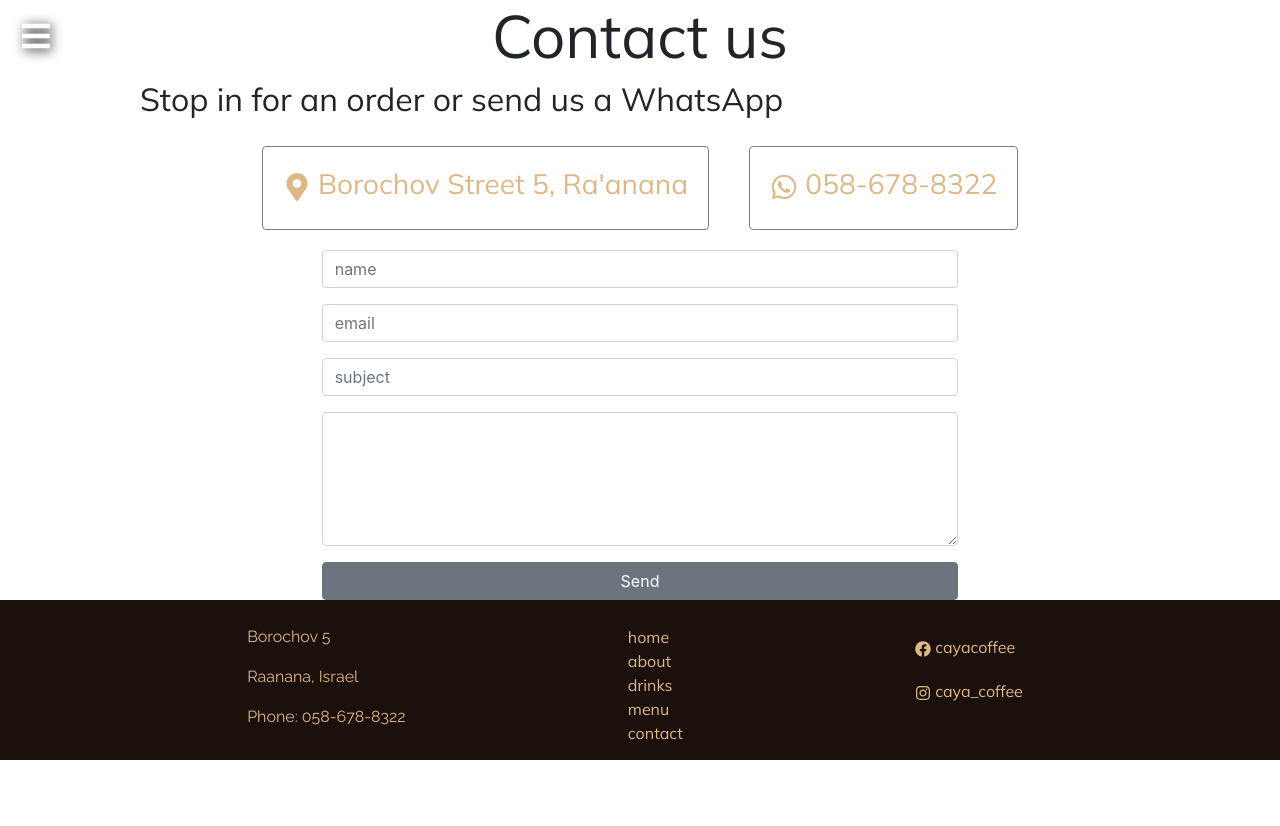
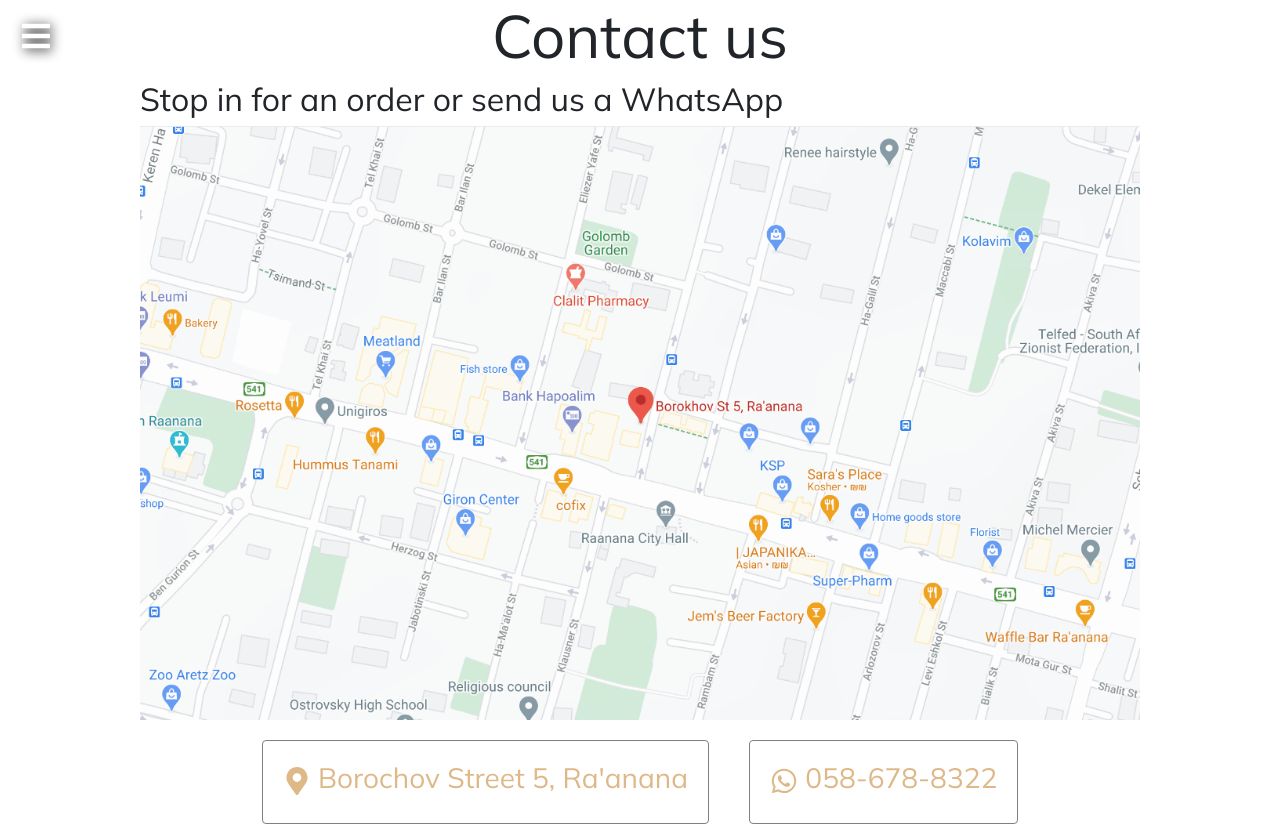
Before and after one commit to wolf-math/coffeeshop, a React (Create React App) app: page /contact in a window 1280 px wide. Shown: the top 826 px of the page. Before the commit the page ends 800 px from the top, so only its background shows below. Built offline with nearby package versions, Linux system fonts and the light colour scheme; the HTML template or start-up script is replaced by a standard one.

Commit message:
contact page

```diff
--- a/src/pages/contact/contact.page.jsx
+++ b/src/pages/contact/contact.page.jsx
@@ -10,6 +10,7 @@
     <div className="contact">
         <h1>Contact us</h1>
         <h2>Stop in for an order or send us a WhatsApp</h2>
+        <img src={location} alt="location" className="map"/>
         <div className="locations">
             <a href="https://www.google.com/maps/place/Borokhov+St+5,+Ra'anana/@32.180789,34.8739767,17z/data=!3m1!4b1!4m5!3m4!1s0x151d38132a907827:0x26d1806ec58e3d19!8m2!3d32.180789!4d34.8761654">
             <div className="physaddress location">
--- a/src/pages/contact/contact.style.scss
+++ b/src/pages/contact/contact.style.scss
@@ -1,6 +1,10 @@
 .contact {
     max-width: 1000px;
     margin: 0 auto;
+
+    .map {
+        width: 100%;
+    }
 
     .locations {
         display: flex;
```
